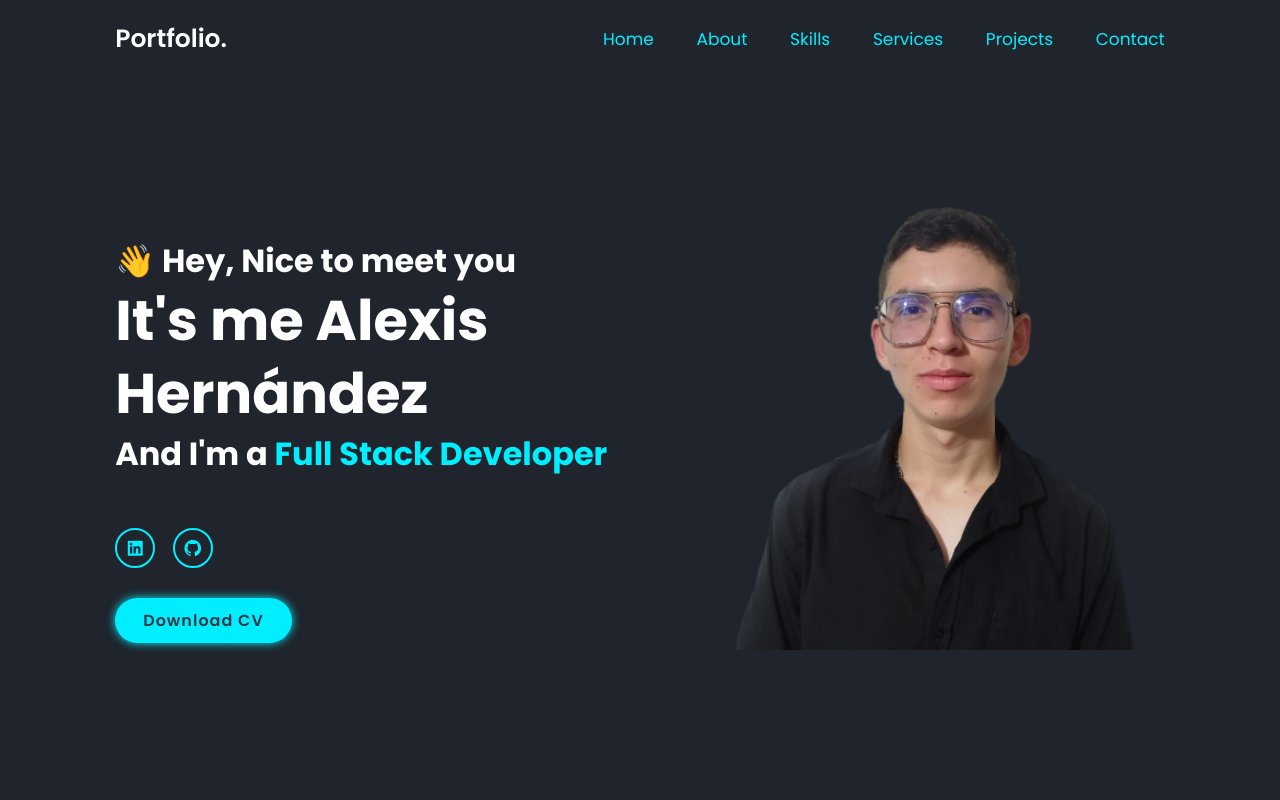
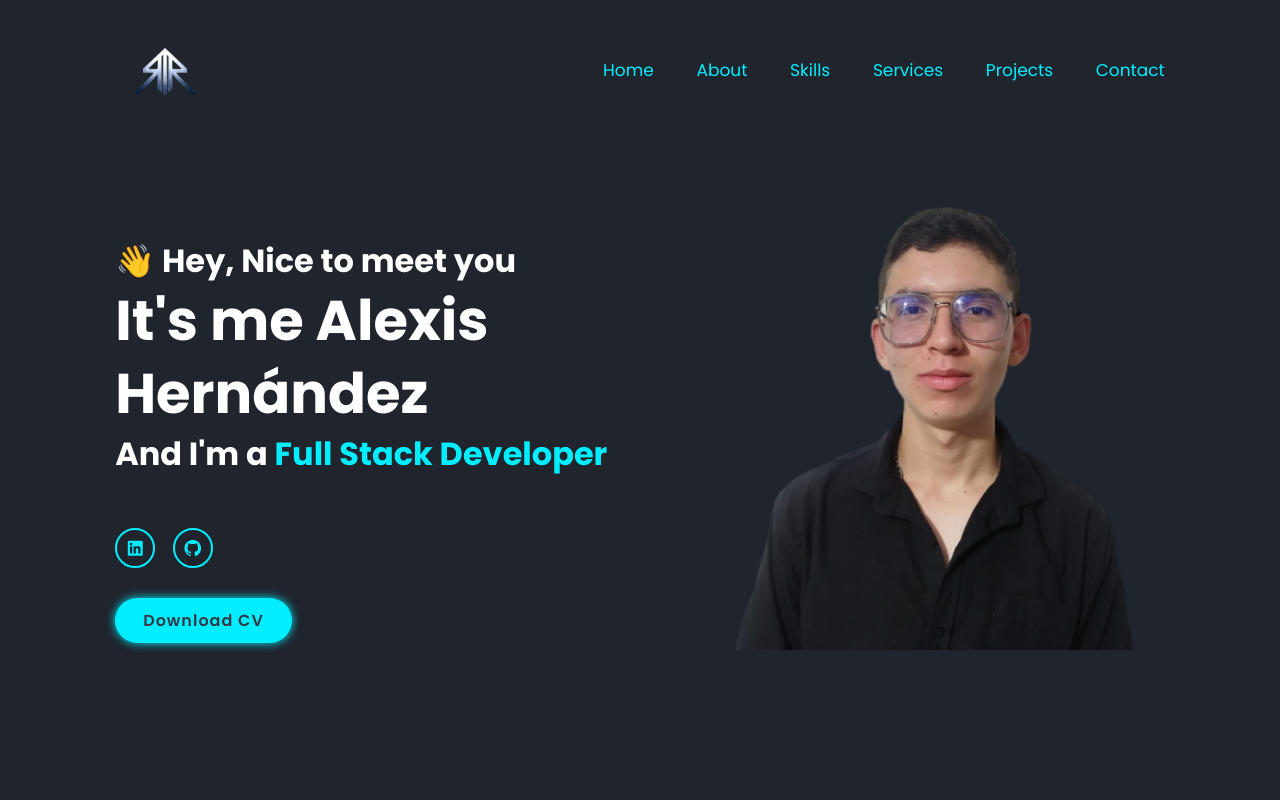
Before and after one commit to AlexisH28/Portfolio_AlexisH, a plain HTML site: page index.html in a window 1280 px wide. Shown: the top 800 px of the page. Drawn offline with nearby package versions, Linux system fonts and the light colour scheme.

Commit message:
feat: :sparkles: New Changes

```diff
--- a/index.html
+++ b/index.html
@@ -11,7 +11,9 @@
 </head>
 <body>
     <header class="header">
-        <a href="#" class="logo">Portfolio.</a>
+        <a href="#" class="logo">
+            <img src="./IMAGES/logoPortfolio.png" alt="Portfolio Logo" class="logo-img">
+        </a>
 
         <i class='bx bx-menu' id="menu-icon"></i>
 
--- a/styles.css
+++ b/styles.css
@@ -70,10 +70,14 @@ section {
 }
 
 .logo {
-    font-size: 2.5rem;
-    color: var(--text-color);
-    font-weight: 600;
-    cursor: default;
+    display: flex;
+    align-items: center;
+}
+
+.logo-img {
+    width: 100px;
+    height: auto;
+    margin-right: 10px; /* Espacio entre el logo y el texto */
 }
 
 .navbar a {
```
Also changed, not shown: IMAGES/logoPortfolio.png (added), script.js (indentation only).
